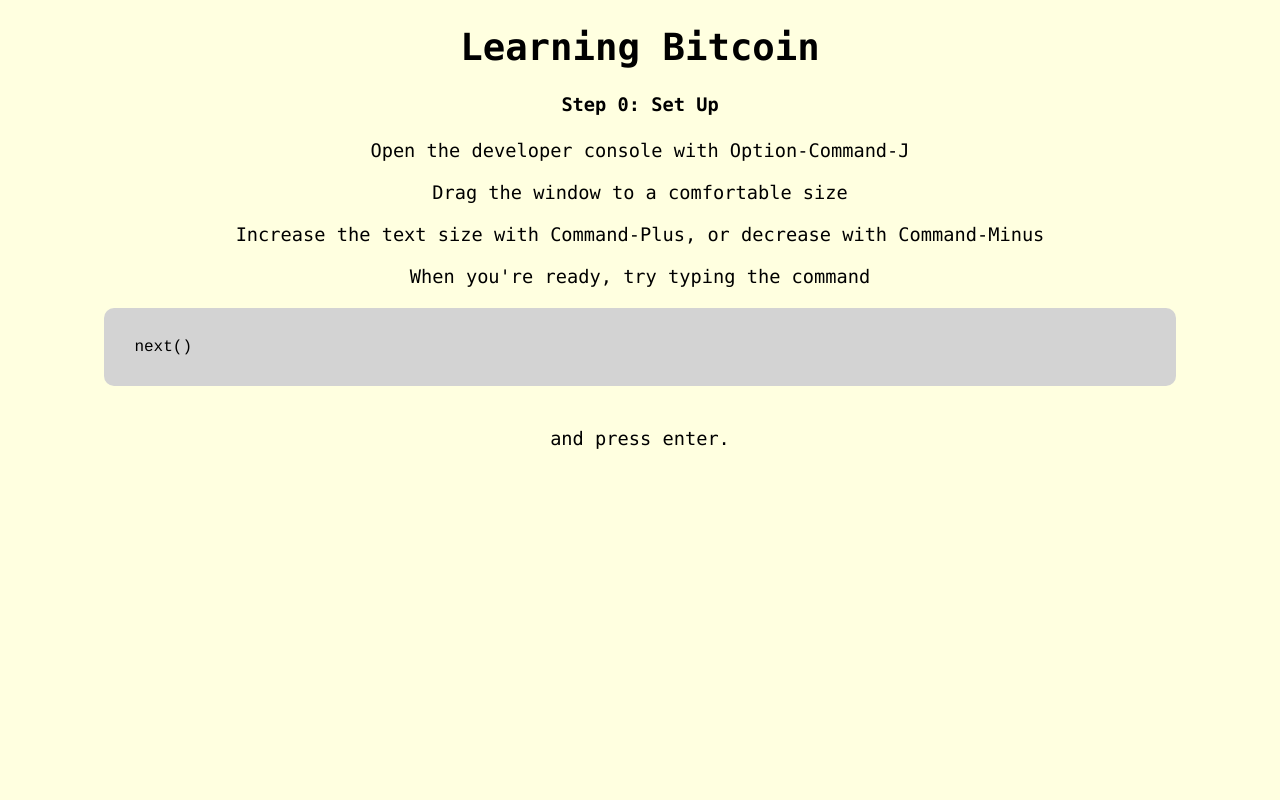
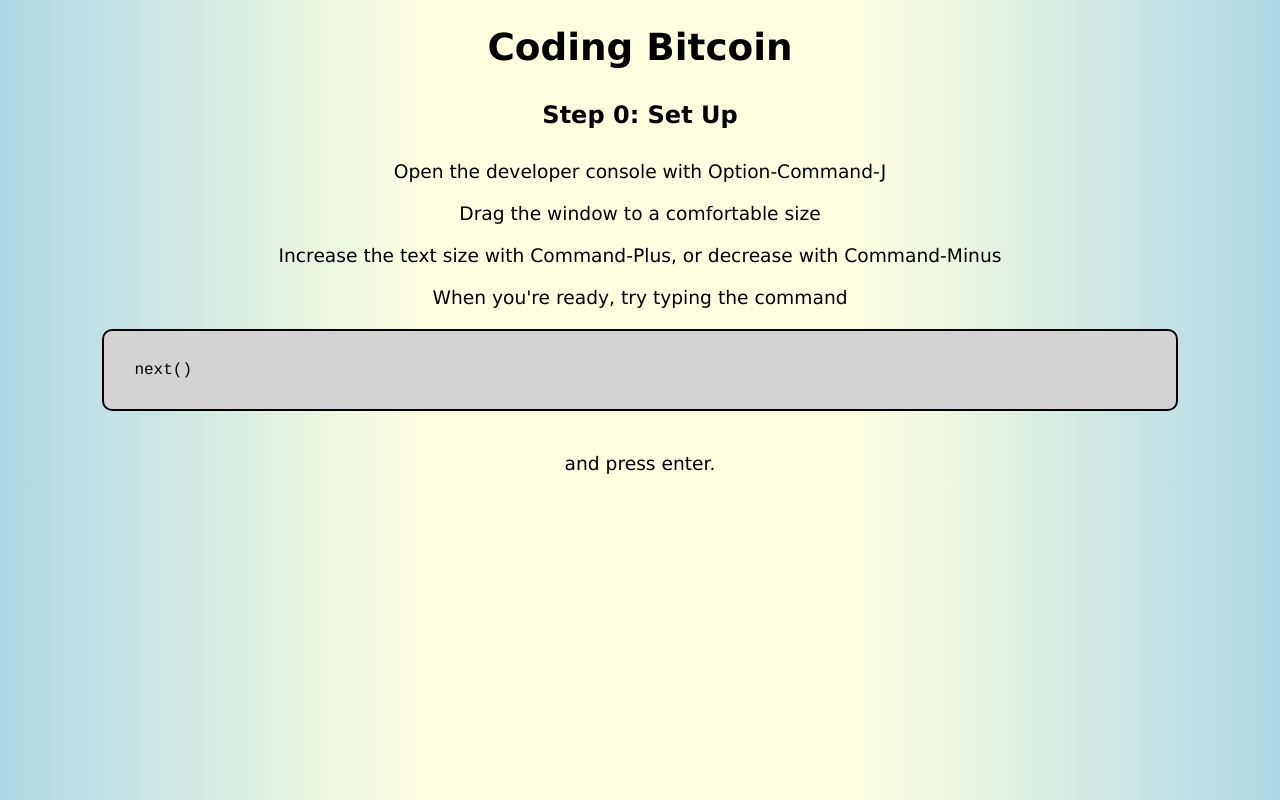
Before and after one commit to dannydeezy/learnbitcoin, a website: page client/main1.html in a window 1280 px wide. Drawn offline with Linux system fonts and the light colour scheme.

Commit message:
style improvements and add dotenv

```diff
--- a/client/main1.html
+++ b/client/main1.html
@@ -11,7 +11,7 @@
 -->
 </head>
 <body>
-<h1>Learning Bitcoin</h1>
+<h1>Coding Bitcoin</h1>
 <div id="content">
     <div class="instruction" id="step0" style="display:none">
         <h4>Step 0: Set Up</h4>
--- a/client/style.css
+++ b/client/style.css
@@ -2,9 +2,10 @@
 
 }
 body {
-    background-color:lightyellow;
+    background-image:linear-gradient(to right, lightblue, lightyellow, lightyellow, lightblue);
+    height:100%;
     text-align:center;
-    font-family:Menlo;
+    font-family:"Lucida Sans Unicode", "Lucida Grande", sans-serif;
     font-size:14pt;
 }
 h1 {
@@ -13,12 +14,16 @@
 .instruction {
 
 }
+h4 {
+    font-size:18pt;
+}
 h4, .center {
     text-align:center;
 }
 .code {
     text-align:left;
-    background-color: lightgray;
+    background-color:lightgray;
+    border: 2px solid black;
     font-family:Courier;
     border-radius:10px;
     width:80%;
--- a/package.json
+++ b/package.json
@@ -5,13 +5,14 @@
   "main": "server.js",
   "scripts": {
     "test": "echo \"Error: no test specified\" && exit 1",
-    "start": "node server.js"
+    "start": "node -r dotenv/config server.js"
   },
   "author": "",
   "license": "ISC",
   "dependencies": {
     "bitgo": "^6.1.1",
     "body-parser": "^1.19.0",
+    "dotenv": "^8.0.0",
     "express": "^4.17.1",
     "express-favicon": "^2.0.1"
   }
```
Also changed, not shown: server.js (+3 -4 lines), 2 other files.
